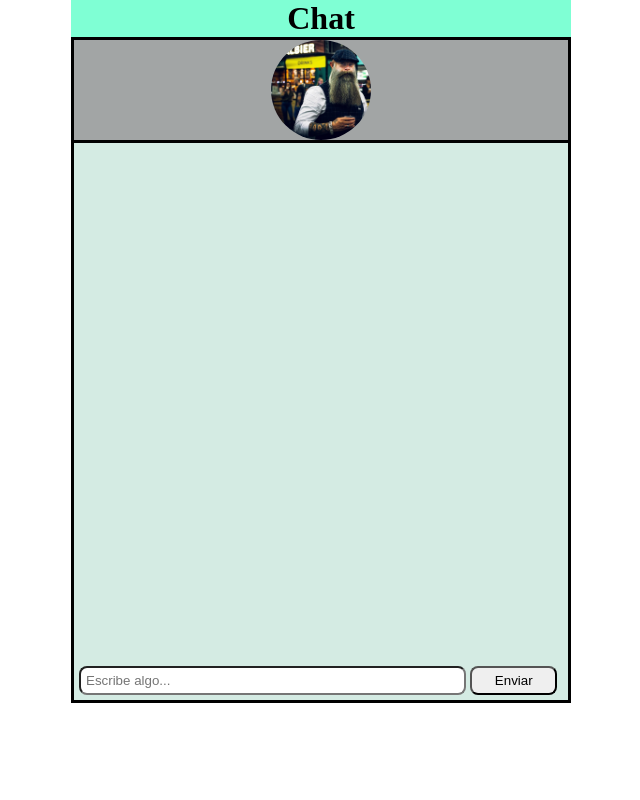
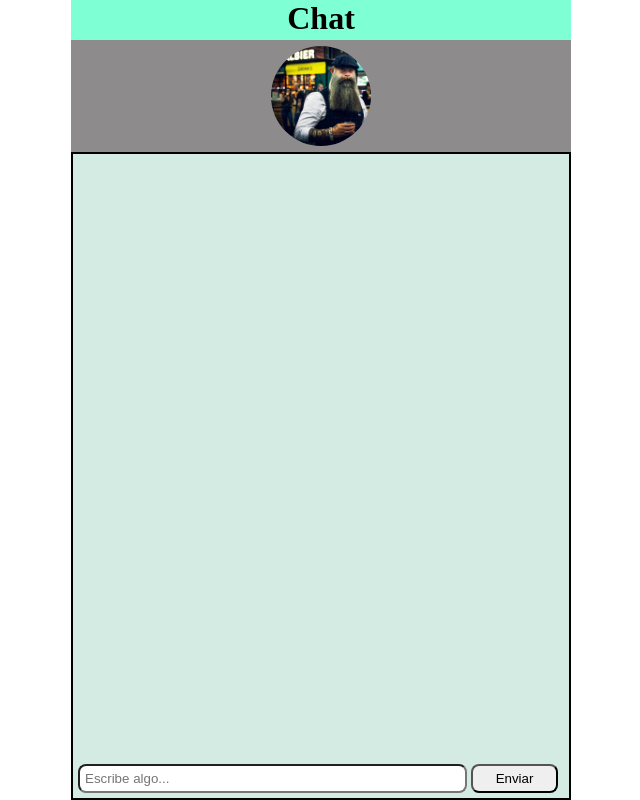
Before and after one commit to Webjaoc/mate_connected, a plain HTML site: page views/chat.html in a window 1280 px wide. Shown: the whole page, without its empty margins (319-959 px from the left). Drawn offline with Linux system fonts and the light colour scheme.

Commit message:
css_chatting

```diff
--- a/css/style.css
+++ b/css/style.css
@@ -233,15 +233,23 @@ footer{
 }
 /************Chat*****************/
 .chat_content{
-    background-color: black;
+    max-width: 500px;
+    height: 100dvh;
+    display: grid;
+    grid-template-rows: 5dvh 14dvh 1fr;
+    background-color: rgb(141, 139, 139);
 }
 .chat_header{
+    width: 100%;
+    height: 5dvh;
     text-align: center;
     background-color: aquamarine;
 }
 .chat_commun_content{
+    width: 100%;
+    height: 100%;
     background-color: rgb(162, 165, 165);
-    border: 3px solid black;
+    border: 1px solid black;
 }
 .chat_guest_fhoto{
     width: 100px;
@@ -251,10 +259,11 @@ footer{
     background-size: cover;
 }
 .chat_chatting{
-    height: 70dvh;
+    width: 100%;
+    height: 100%;
     position: relative;
     background-color: rgb(212, 235, 227);
-    border-top: 3px solid black;
+    border: 1px solid black;
 }
 .chat_chatting .chatting_button{
     position: absolute;
--- a/views/chat.html
+++ b/views/chat.html
@@ -11,8 +11,8 @@
         <div class="chat_header">
             <h1>Chat</h1>
         </div>
+        <div class="chat_guest_fhoto"></div>
         <div class="chat_commun_content">
-            <div class="chat_guest_fhoto"></div>
             <div class="chat_chatting">
                 <div class="chatting_button">
                     <label for="escribir" class="label_escribir">
```
